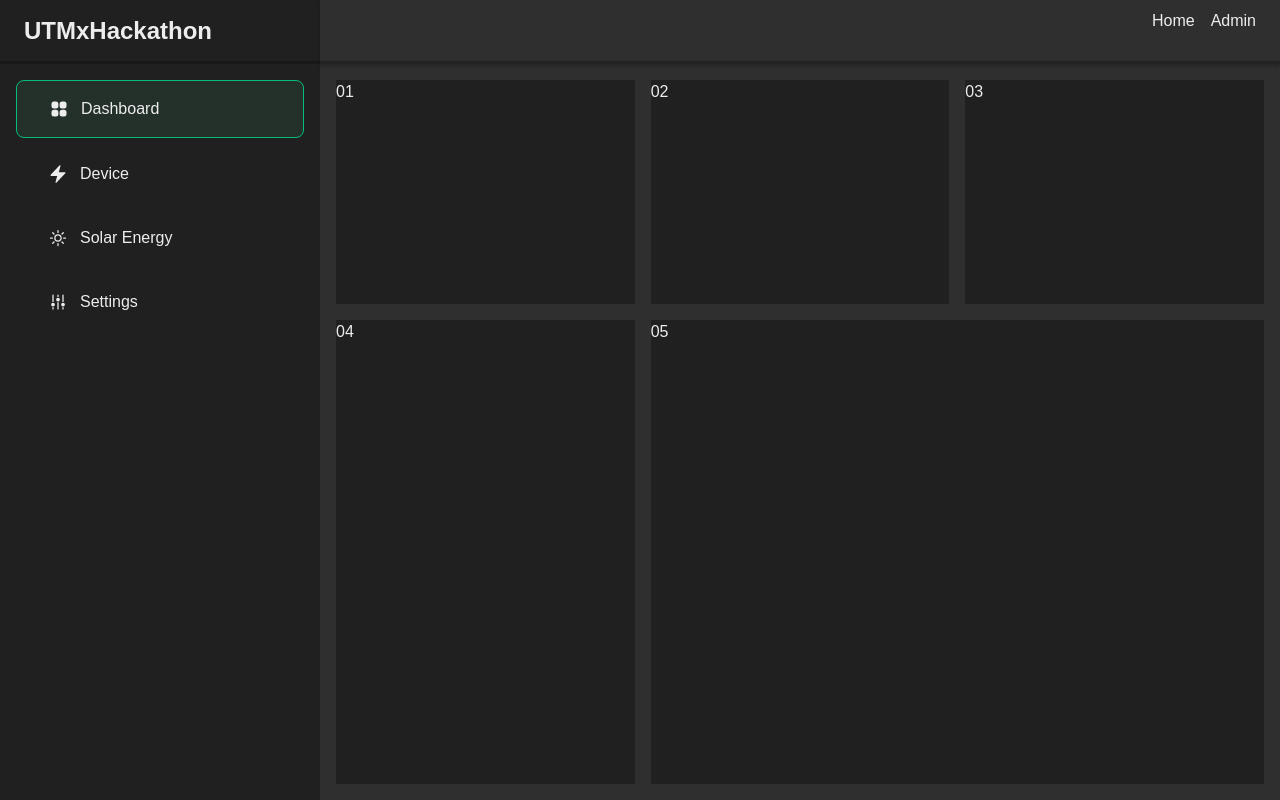
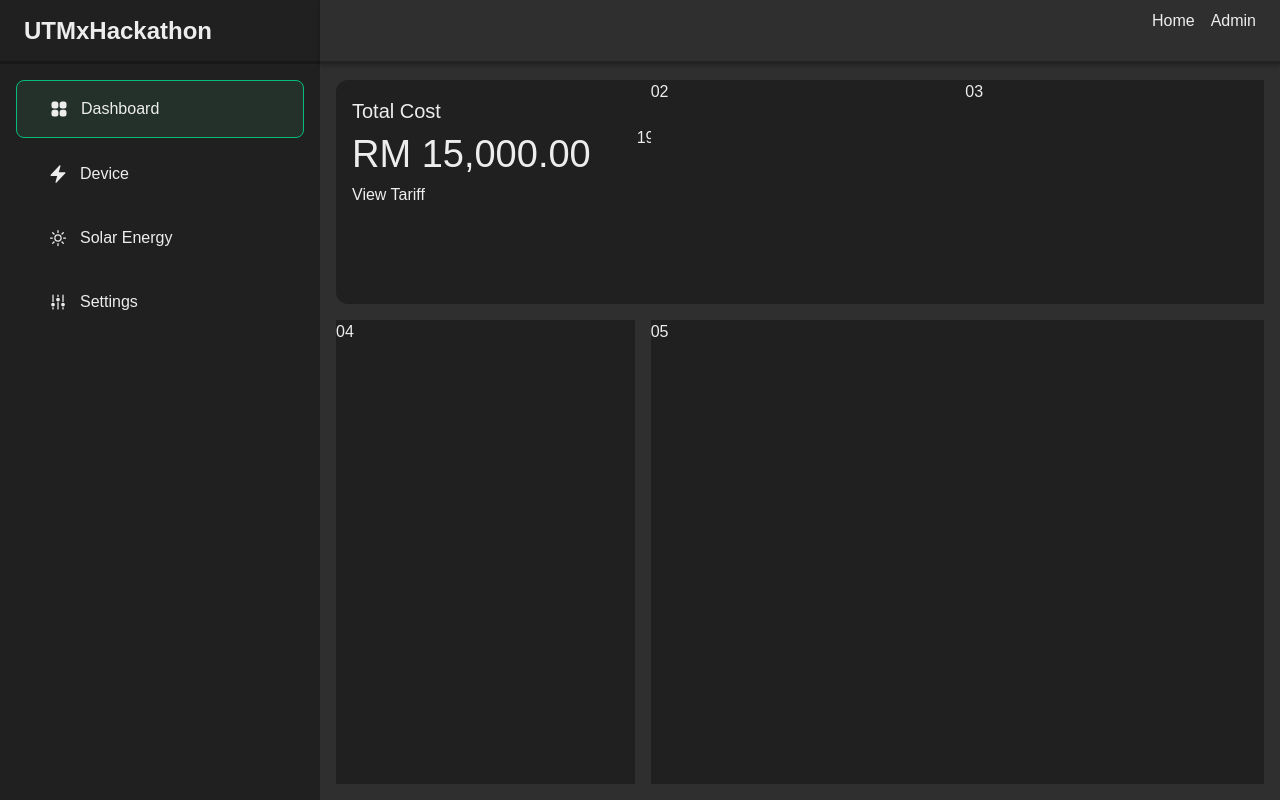
Before and after one commit to HoeZhiWan/utmhackathon25, a Next.js app: page / in a window 1280 px wide. Built offline with nearby package versions, Linux system fonts and the light colour scheme.

Commit message:
Add mockup style on first container

```diff
--- a/app/page.tsx
+++ b/app/page.tsx
@@ -1,10 +1,17 @@
 export default function HomePage() {
   return (
     <div className="grid grid-cols-3 grid-rows-3 gap-4 h-full">
-      <div className="bg-shade-500">
-        <div>01</div>
+      <div className="bg-shade-500 rounded-xl p-4 flex flex-col min-w-[362px]">
+        <div className="text-[20px]">Total Cost</div>
+        <div className="flex justify-between text-[38px]">
+          RM 15,000.00
+          <div className="text-[16px]">19.6%</div>
+        </div>
+        <div>
+          <div>View Tariff</div>
+        </div>
       </div>
-      <div className="bg-shade-500">
+      <div className="bg-shade-500 min-w-[362px]">
         <div>02</div>
       </div>
       <div className="bg-shade-500">
```
